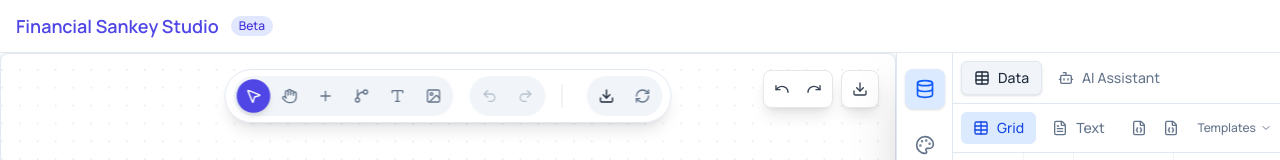
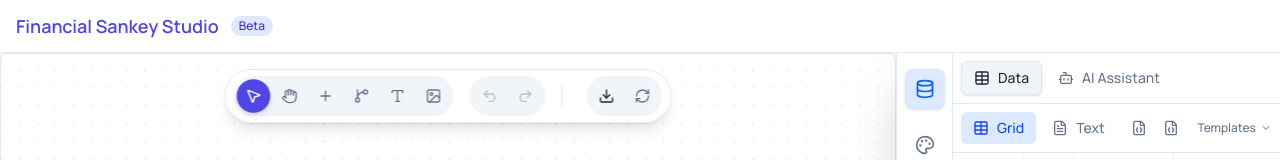
Before and after one commit to Kohnnn/sankeyduckhat, a Next.js app: page / in a window 1280 px wide. Shown: the top 160 px of the page. Built offline with nearby package versions, Linux system fonts and the light colour scheme.

Commit message:
Update canvas

```diff
--- a/src/components/Canvas/SankeyCanvas.tsx
+++ b/src/components/Canvas/SankeyCanvas.tsx
@@ -348,12 +348,8 @@
             .attr('class', 'sankey-link cursor-pointer')
             .attr('opacity', 0);
 
-        // Entrance Draw Animation
+        // Entrance Draw Animation (Simple Fade In)
         linkEnter.transition().duration(1000).ease(d3.easeCubicOut)
-            .attrTween("stroke-dasharray", function () {
-                const len = (this as SVGPathElement).getTotalLength();
-                return d3.interpolateString(`0,${len}`, `${len},${len}`);
-            })
             .attr('opacity', settings.linkOpacity);
 
         linkEnter.merge(linkSel as any)
@@ -804,29 +800,7 @@
             </div>
 
             {/* Top Toolbar */}
-            <div className="absolute top-4 right-4 flex gap-2">
-                <div className="flex items-center gap-1 bg-white p-1 rounded-lg shadow-lg border border-gray-200">
-                    <button onClick={() => (dispatch as any)({ type: 'UNDO' })} className="p-1.5 hover:bg-gray-100 rounded text-gray-700 disabled:opacity-30">
-                        <Undo className="w-4 h-4" />
-                    </button>
-                    <button onClick={() => (dispatch as any)({ type: 'REDO' })} className="p-1.5 hover:bg-gray-100 rounded text-gray-700 disabled:opacity-30">
-                        <Redo className="w-4 h-4" />
-                    </button>
-                </div>
-                <div className="flex items-center gap-1 bg-white p-1 rounded-lg shadow-lg border border-gray-200">
-                    <button onClick={() => {
-                        if (!svgRef.current) return;
-                        const source = new XMLSerializer().serializeToString(svgRef.current);
-                        const blob = new Blob([source], { type: 'image/svg+xml;charset=utf-8' });
-                        const url = URL.createObjectURL(blob);
-                        const link = document.createElement('a');
-                        link.href = url; link.download = 'sankey.svg';
-                        document.body.appendChild(link); link.click(); document.body.removeChild(link);
-                    }} className="p-1.5 hover:bg-gray-100 rounded text-gray-700">
-                        <Download className="w-4 h-4" />
-                    </button>
-                </div>
-            </div>
+            {/* Top Toolbar - REMOVED (Handled by Toolbar component) */}
 
             {popover && (
                 <NodeEditPopover
--- a/src/components/Sidebar/AppearanceTab.tsx
+++ b/src/components/Sidebar/AppearanceTab.tsx
@@ -729,6 +729,37 @@
                             className="w-full"
                         />
                     </div>
+
+                    <div className="pt-2 border-t border-gray-100 grid grid-cols-2 gap-3">
+                        <div>
+                            <label className="block text-xs font-medium text-[var(--secondary-text)] mb-1">
+                                Radius: {settings.nodeBorderRadius}px
+                            </label>
+                            <input
+                                type="range"
+                                value={settings.nodeBorderRadius ?? 0}
+                                onChange={(e) => updateSetting('nodeBorderRadius', Number(e.target.value))}
+                                min={0}
+                                max={20}
+                                step={1}
+                                className="w-full"
+                            />
+                        </div>
+                        <div>
+                            <label className="block text-xs font-medium text-[var(--secondary-text)] mb-1">
+                                Border: {Math.round((settings.nodeBorderOpacity ?? 0) * 100)}%
+                            </label>
+                            <input
+                                type="range"
+                                value={settings.nodeBorderOpacity ?? 0}
+                                onChange={(e) => updateSetting('nodeBorderOpacity', Number(e.target.value))}
+                                min={0}
+                                max={1}
+                                step={0.1}
+                                className="w-full"
+                            />
+                        </div>
+                    </div>
                 </div>
             </Section>
 
```
